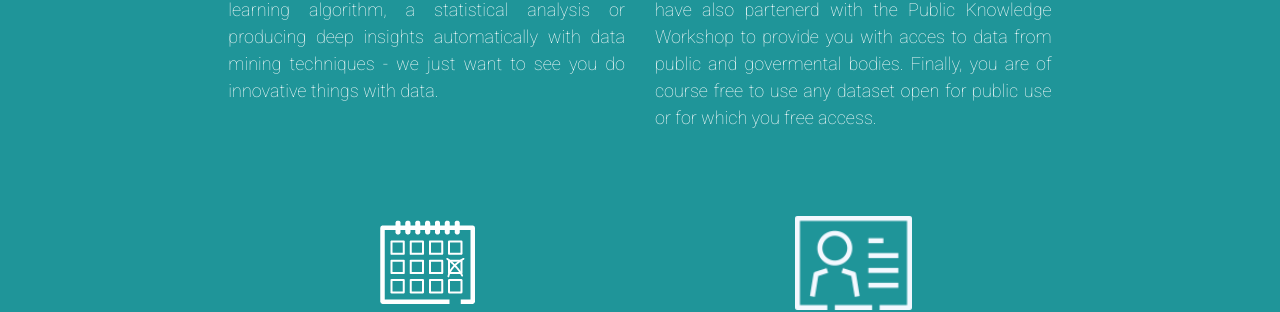
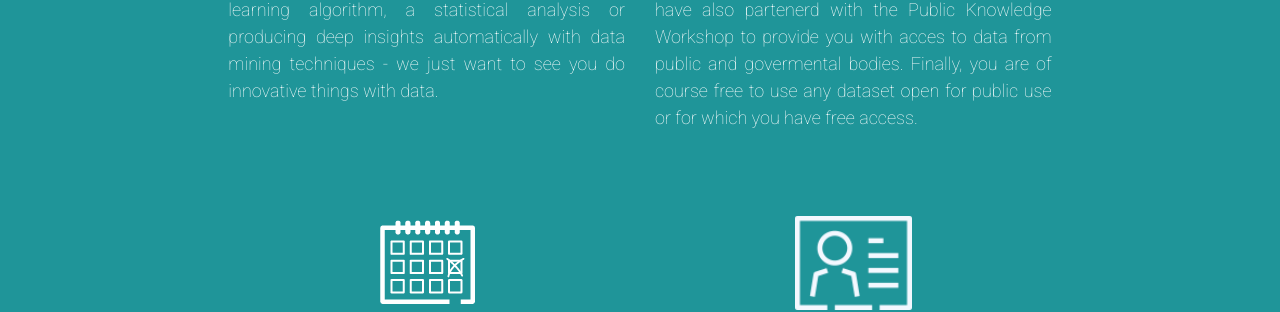
Before and after one commit to ido-staging/datahacksweb, a Jekyll site: the page built from index.html, in a window 1280 px wide and 900 px high, scrolled down 1463 px. Shown: the part 369-681 px from the top of the window. Built offline with Jekyll 4.4.1, drawn with Linux system fonts in a browser that asks for light colours; some of the changed text lies outside the part shown.

Commit message:
small fixes

```diff
--- a/_includes/about.html
+++ b/_includes/about.html
@@ -48,7 +48,7 @@
                 <h1 class="data-title" align="center">Data</h1>
                 <div class="middle-text-column">
                 <p align="justify">
-                We are working very had to provide you with access to interesting data sets. Some of those will come from sponsors, who might even pose specific challenges to tackle using their data. We have also partenerd with the Public Knowledge Workshop to provide you with acces to data from public and govermental bodies. Finally, you are of course free to use any dataset open for public use or for which you free access.
+                We are working very had to provide you with access to interesting data sets. Some of those will come from sponsors, who might even pose specific challenges to tackle using their data. We have also partenerd with the Public Knowledge Workshop to provide you with acces to data from public and govermental bodies. Finally, you are of course free to use any dataset open for public use or for which you have free access.
                 </p>
                 </div>
             <div class="col-md-2">
--- a/_includes/register.html
+++ b/_includes/register.html
@@ -35,7 +35,7 @@
             <h1 class="about-title" align="center">Forming teams</h1>
             <div class="middle-text-column">
             <p align="justify">
-            Coming to hackathons after already forming a team with people you love working it is a great idea, but if you don't have a team we will help you find one! Our registration process incroporates HakkaLabs matching mechanism to help you find other participants with complementary skill sets to form a team with.
+            Coming to hackathons after already forming a team with people you love working it is a great idea, but if you don't have a team we will help you find one! Our registration process incroporates HakkaLabs matching mechanism to help you find other participants with complementary skill sets to form a team with. Teams of up to five members are allowed.
             </p>
             </div>
         <div class="col-md-2">
```
